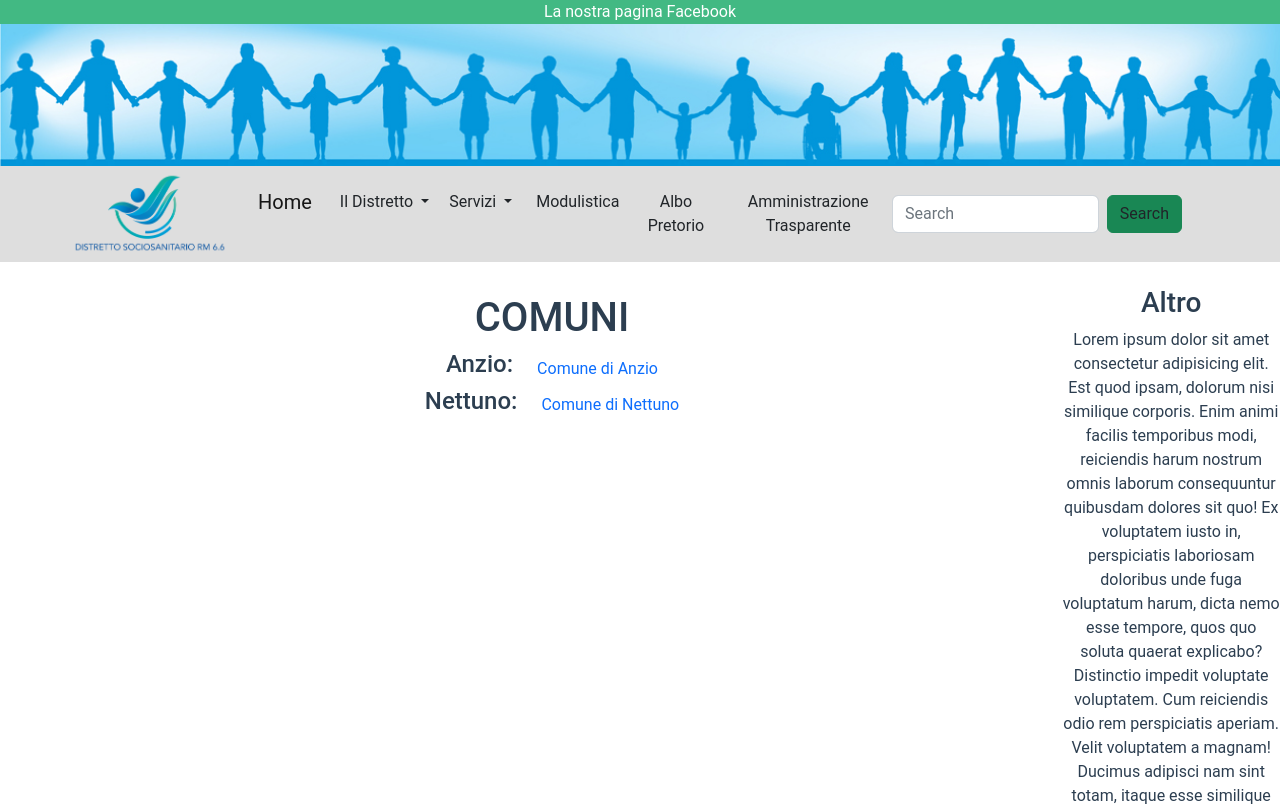
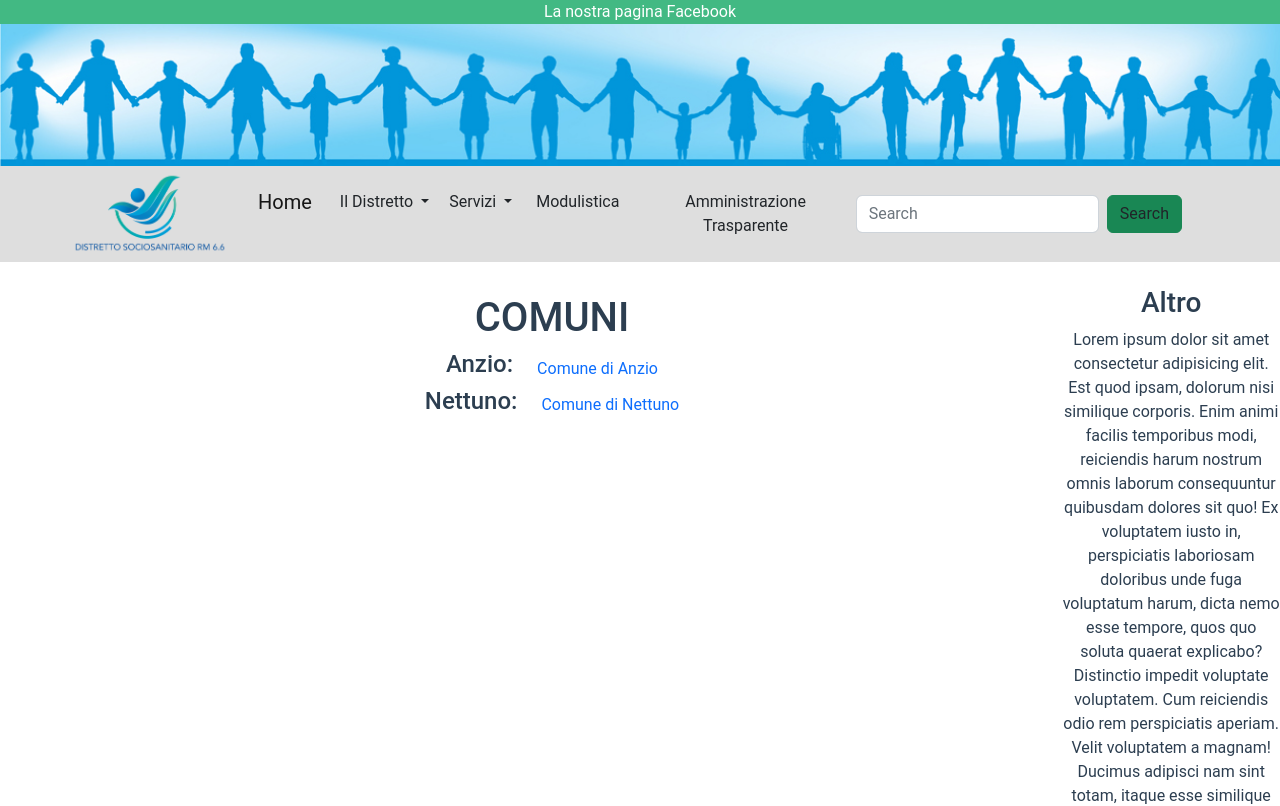
Before and after one commit to Ruma303/ciglieri-demo, a Vue app: page /comuni in a window 1280 px wide. Shown: the top 806 px of the page. Built offline with nearby package versions, Linux system fonts and the light colour scheme.

Commit message:
eliminazione castro pretorio

```diff
--- a/src/components/header/NavbarComponent.vue
+++ b/src/components/header/NavbarComponent.vue
@@ -37,11 +37,6 @@
           </router-link>
         </li>
 
-        <li class="nav-item">
-          <router-link class="nav-link text-dark" to="/albo-pretorio">
-            Albo Pretorio
-          </router-link>
-        </li>
 
         <li class="nav-item">
           <router-link class="nav-link text-dark" to="/amministrazione-trasparente">
--- a/src/router/router.js
+++ b/src/router/router.js
@@ -4,7 +4,6 @@ import MainView from '@/views/MainView.vue';
 import Comuni from '@/views/ComuniPage.vue';
 import Modulistica from '@/views/ModulisticaPage.vue';
 import Amministrazione from '@/views/AmministrazionePage.vue';
-import AlboPretorio from '@/views/AlboPretorioPage.vue';
 
 
 
@@ -36,11 +35,6 @@ const routes = [
     component: Amministrazione,
   },
   {
-    path: '/albo-pretorio',
-    name: 'AlboPretorio',
-    component: AlboPretorio,
-  },
-  {
     //TODO Crea la rotta generica che rimanda alla homepage
   }
 ]
--- a/src/views/AlboPretorioPage.vue
+++ /dev/null
@@ -1,17 +0,0 @@
-<template>
-    <div>
-      <h1>Albo Pretorio</h1>
-      <p>Lorem ipsum dolor sit amet consectetur adipisicing elit. Enim recusandae cumque explicabo qui natus molestias, aliquam assumenda esse quibusdam nam fugit eum. Laudantium dolorem sint dignissimos hic beatae necessitatibus facilis?</p>
-    </div>
-</template>
-
-<script>
-//import
-export default {
-    name: 'AlboPretorio',
-}
-</script>
-
-<style lang="scss" scoped>
-
-</style>
```
